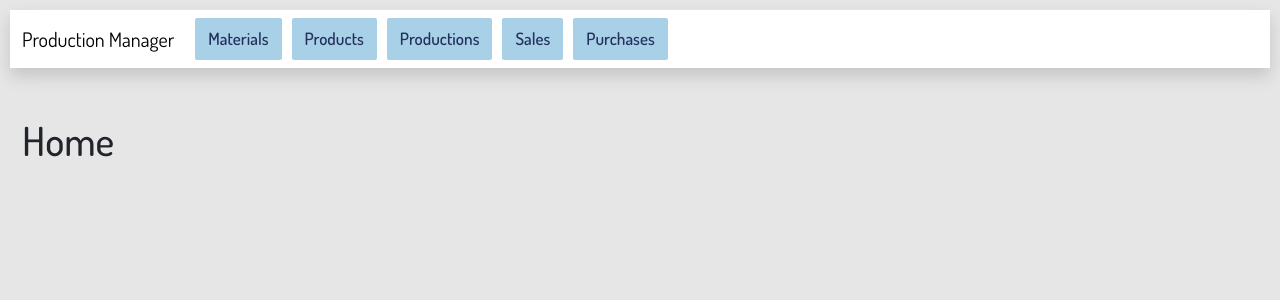
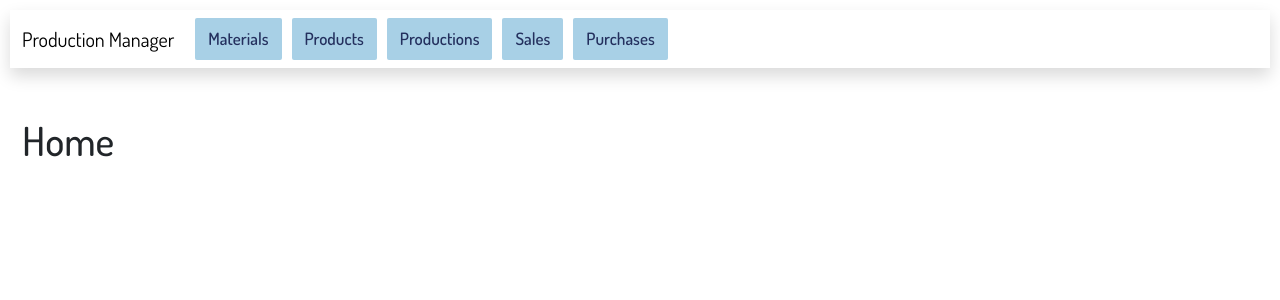
Before and after one commit to RyoDagg/production-manager, a React (Vite) app in the folder client/: page / in a window 1280 px wide. Shown: the top 300 px of the page. Built offline with nearby package versions, Linux system fonts and the light colour scheme.

Commit message:
minor col width tweak

```diff
--- a/client/src/App.css
+++ b/client/src/App.css
@@ -16,7 +16,7 @@
 
 body {
   font-family: Dosis;
-  background-color: #e6e6e6;
+  background-color: #ffffff;
 }
 
 .navbar {
```
